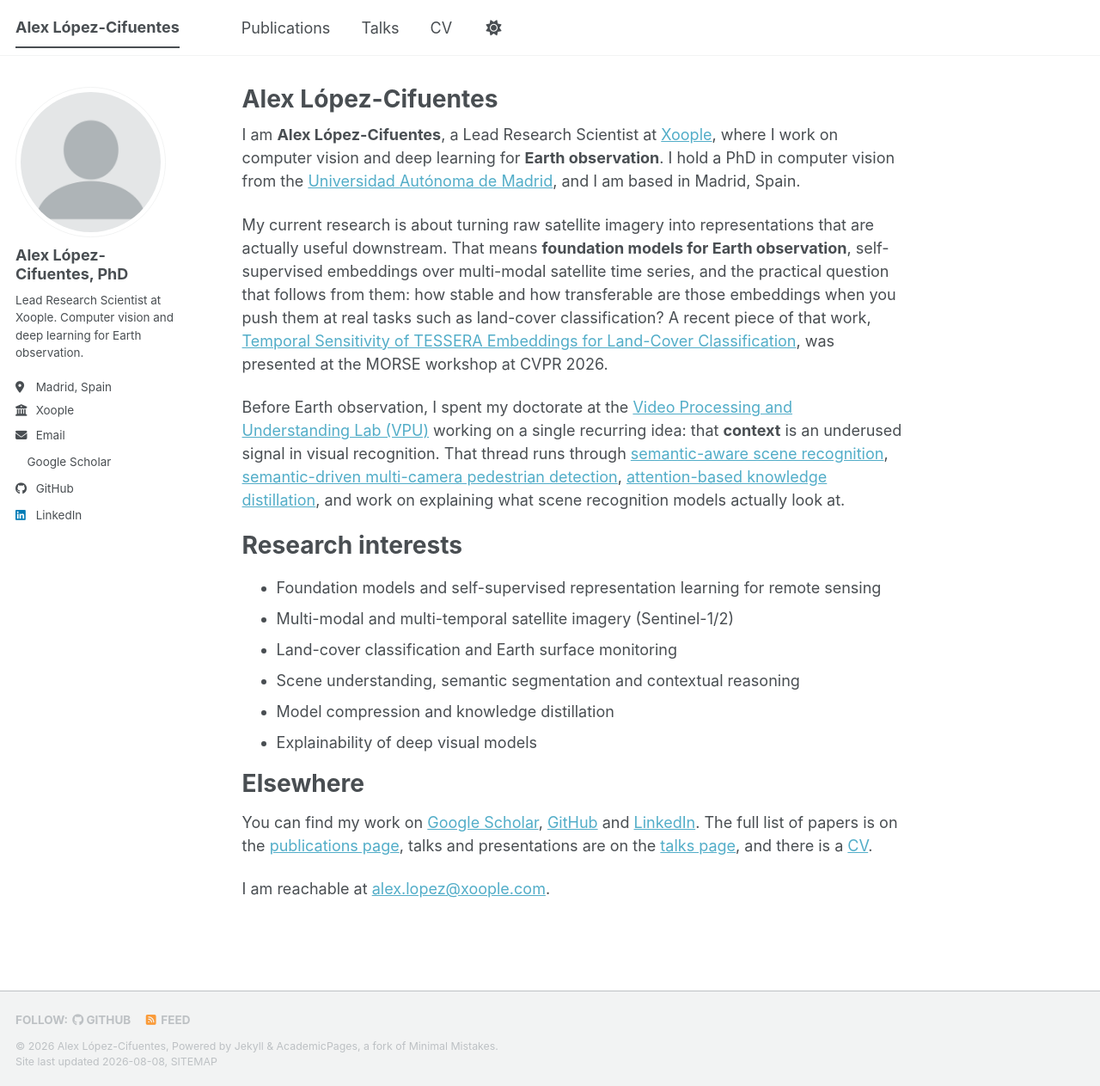
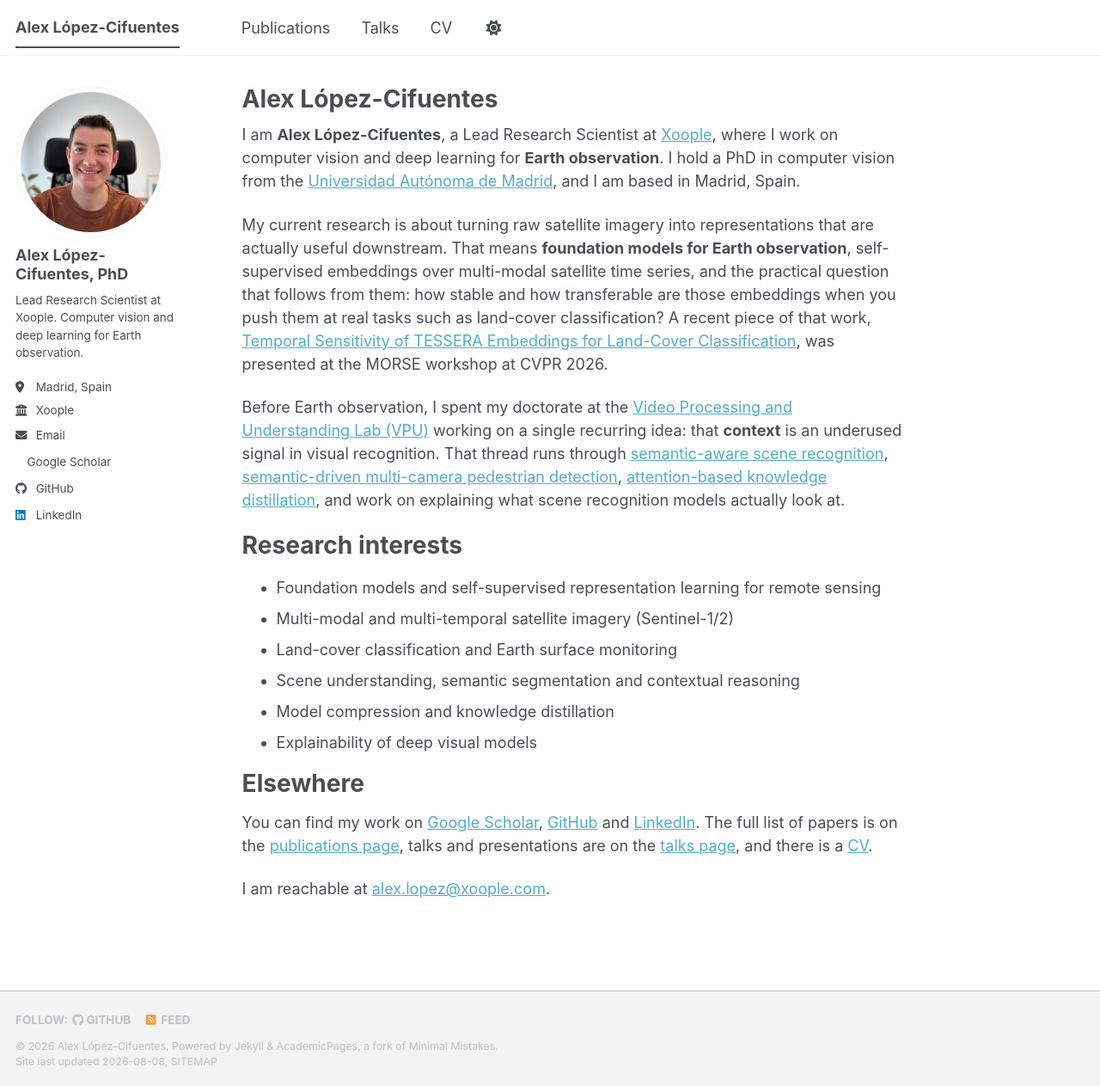
Before and after one commit to alexlopezcifuentes/alexlopezcifuentes.github.io, a Jekyll site: the page built from _pages/about.md, in a window 1280 px wide and 1263 px high. Shown: the whole window at 86% size. Built offline with Jekyll 4.4.1, drawn with Linux system fonts in a browser that asks for light colours; a style sheet for code colours, icons or effects is not loaded.

Commit message:
Use real profile photo, drop redundant twitter:card
Cropped foto_alc.jpeg to a centred square and resized to 500px (2x the
displayed size, for retina). Switched avatar and og_image from the template
placeholder PNG to JPEG, which is a third of the weight for a photo.

Also removed a twitter:card meta tag that duplicated and contradicted the one
the template already emits conditionally further up the file.

Co-Authored-By: Claude Opus 5 (1M context) <noreply@anthropic.com>

```diff
--- a/_config.yml
+++ b/_config.yml
@@ -22,7 +22,7 @@ repository               : "alexlopezcifuentes/alexlopezcifuentes.github.io"
 #               Additional customization can be done by editing /_includes/author-profile.html
 author:
   # Biographic information
-  avatar           : "profile.png"
+  avatar           : "profile.jpg"
   name             : "Alex López-Cifuentes, PhD"
   pronouns         : # example: "she/her"
   bio              : "Lead Research Scientist at Xoople. Computer vision and deep learning for Earth observation."
@@ -175,7 +175,7 @@ facebook:
   username               :
   app_id                 :
   publisher              :
-og_image                 : "profile.png"  # Imagen por defecto al compartir en redes
+og_image                 : "profile.jpg"  # Imagen por defecto al compartir en redes
 og_description           : *description
 # Perfiles externos. Se emiten como "sameAs" en el JSON-LD: es la senal principal
 # que usa Google para unir esta web con tu Scholar / LinkedIn / GitHub y entender
--- a/_includes/seo.html
+++ b/_includes/seo.html
@@ -154,5 +154,4 @@
 {% elsif site.og_image %}
   <meta property="og:image" content="{{ site.og_image | prepend: "/images/" | prepend: seo_url }}">
 {% endif %}
-<meta name="twitter:card" content="summary_large_image">
 <!-- end Open Graph protocol -->
```
Also changed, not shown: images/profile.jpg (added), images/profile.png (deleted).
